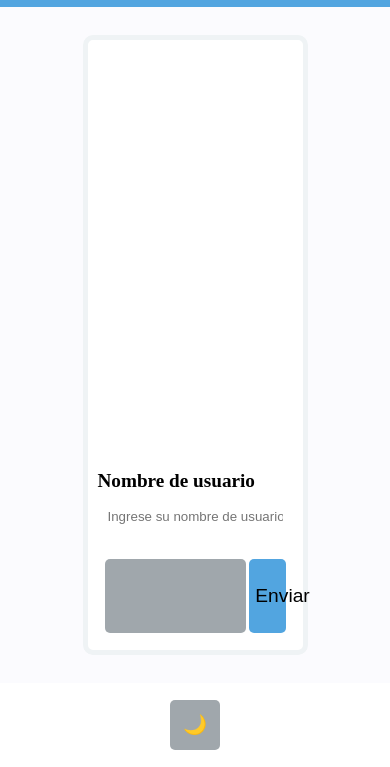
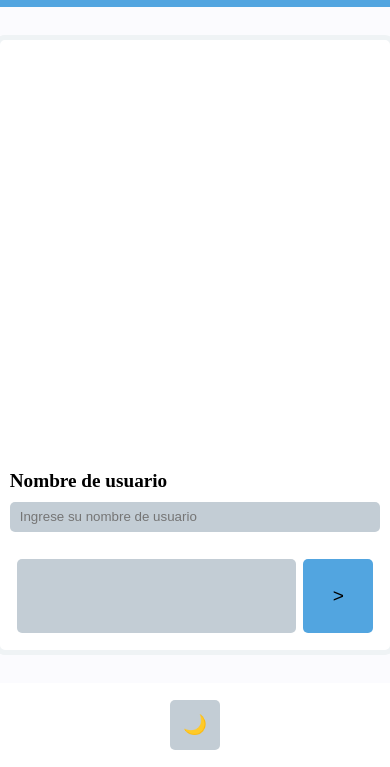
Before and after one commit to Diegoval-Dev/Chat-Client, a plain HTML site: page index.html in a window 390 px wide. Shown: the part 77-844 px from the top of the page. Drawn offline with Linux system fonts and the light colour scheme; no server answers.

Commit message:
feat: responsive
Make the app responsive

```diff
--- a/index.html
+++ b/index.html
@@ -10,7 +10,7 @@
             text: '#697477',
             mainText: '#000',
             principal: '#52a5e0',
-            ligth: '#a0a7ac'
+            ligth: '#c3cdd5'
         };
         const darkColors = {
             body: '#192229',
@@ -19,7 +19,7 @@
             text: '#c8cdd0',
             mainText: '#eff3f5',
             principal: '#0a5d99',
-            ligth: '#a0a7ac'
+            ligth: '#c3cdd5'
 
         };
 
@@ -49,12 +49,14 @@
             localStorage.setItem('username', usernameInput.value);
         });
 
+
+
         h1.innerText = 'Arpanetos Chat';
-        h1.style = 'font-size: 2.2em; margin: 0; padding: 0;  font-family: "Arial", sans-serif; font-weight: bold; text-align: center; text-transform: uppercase; letter-spacing: 0.2';
+        h1.style = ' margin: 0; padding: 0;  font-family: "Arial", sans-serif; font-weight: bold; text-align: center; text-transform: uppercase; letter-spacing: 0.2';
         header.appendChild(h1);
         header.style = 'height: 10%; width:100%; text-align: center; display: flex; justify-content: center; align-items: center;';
         body.style = 'margin: 0; padding: 0; display: flex; flex-direction: column; align-items:center; justify-content: space-between; height: 100vh;';
-        main.style = 'display: flex; justify-content: end; align-items: end; flex-direction: column; height: 70%; width:50%; border: 5px solid; border-radius: 10px; padding: 10px; ';
+        main.style = 'display: flex; justify-content: end; align-items: end; flex-direction: column; height: 70%;  border: 5px solid; border-radius: 10px; padding: 10px; ';
         footer.style = 'height: 10%; width:100%; text-align: center; display: flex; justify-content: center; align-items: center;';
 
 
@@ -118,6 +120,7 @@
             buttonToggleTheme.style.backgroundColor = colors.ligth;
             footer.style.backgroundColor = colors.container;
             footer.style.color = colors.mainText;
+            usernameInput.style.backgroundColor = colors.ligth;
             menssagesContainer = document.querySelectorAll('.message-container');
             menssagesContainer.forEach(message => {
                 message.style.backgroundColor = colors.principal;
@@ -151,6 +154,7 @@
 
         document.addEventListener('DOMContentLoaded', async function() {
             load();
+            responsive()
         });
 
         function load(){
@@ -252,6 +256,24 @@
         }
     }
 
+
+    function responsive(){
+        if (window.innerWidth <= 768) {
+                main.style.width = '95%';
+                buttonSend.innerText = '>';
+                h1.style.fontSize = '1.5em';
+            } else {
+                main.style.width = '50%';
+                buttonSend.innerText = 'Enviar';
+                h1.style.fontSize = '2em';
+            }
+    }
+
+    window.addEventListener('resize', () => {
+        responsive();
+    });
+
+
     </script>
   </body>
 </html>
```
